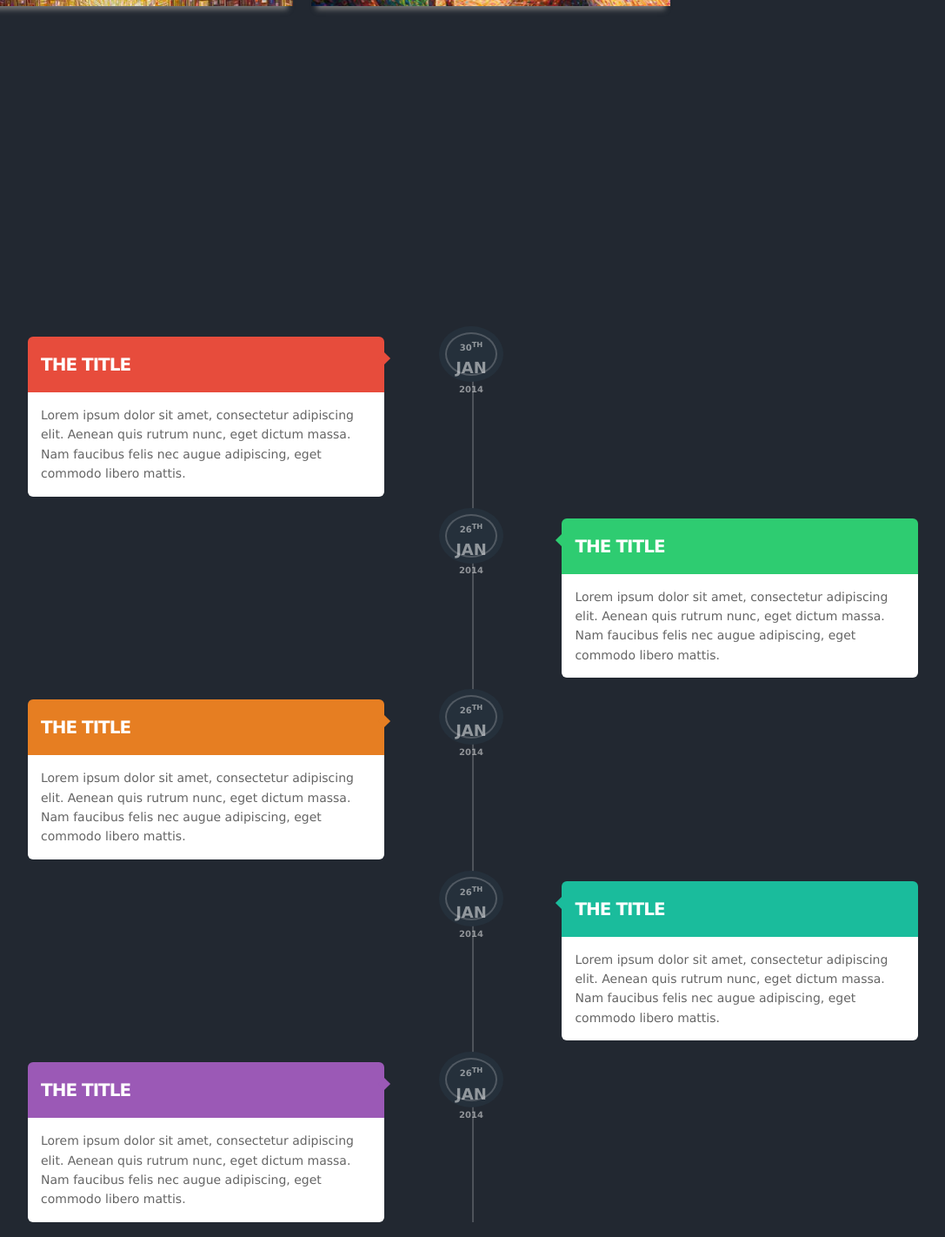
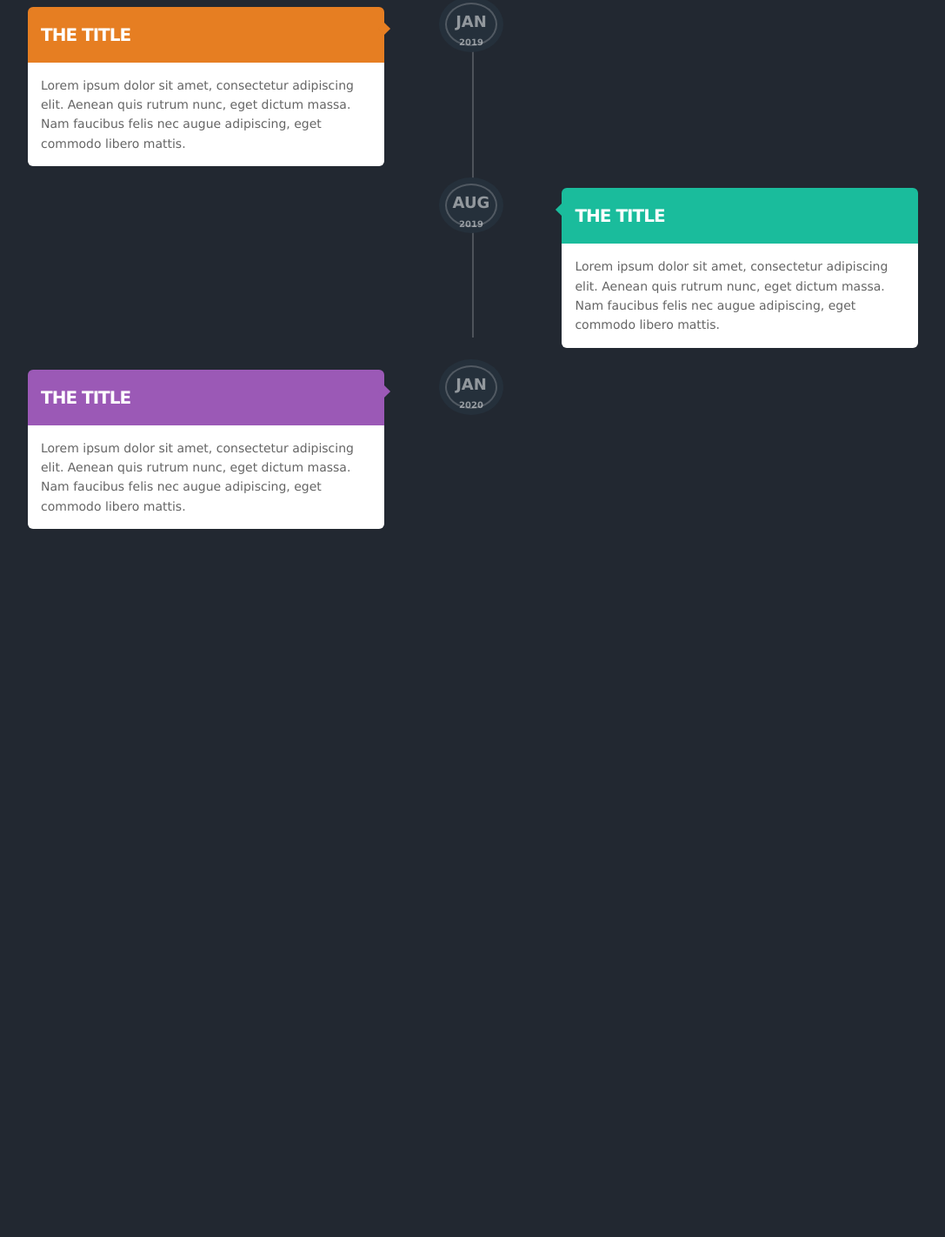
Before and after one commit to B0n-Echo/Javascript-Portfolio, a plain HTML site: page index.html in a window 1280 px wide. Shown: the part 1838-3260 px from the top of the page at 87% size, without its empty margins (96-1183 px from the left). After the commit the page ends 2446 px from the top, so only its background shows below. Drawn offline with nearby package versions, Linux system fonts and the light colour scheme.

Commit message:
🗑 Removing old version of expereinece sections

```diff
--- a/index.html
+++ b/index.html
@@ -25,7 +25,7 @@
                             <!--Main nav to navigate to different parts of the page-->
                             <li><a id="home-link" href="#">Home</a></li>
                             <li><a id="about-link" href="#about">About</a></li>
-                            <li><a id="services-link" href="#professional-experience">Experience</a></li>
+                            <li><a id="services-link" href="#timeline">Experience</a></li>
                             <li><a id="portfolio-link" href="#projects">Projects</a></li>
                             <li><a id="client-link" href="#client">Clients</a></li>
                             <li><a id="contact-link" href="#contact">Contact ME</a></li>
@@ -167,10 +167,7 @@
 
     </section>
 
-    <section id="professional-experience">
-        <div class="experience-header">
-            <h3>My Professional Experience</h3>
-        </div>
+    <!-- <section id="professional-experience">
         <div class="grid">
             <div class="row cf">
                 <div class="slide-up four col">
@@ -215,21 +212,57 @@
                 </div>
             </div>
         </div>
-    </section>
+    </section> -->
 
     <section id="timeline">
+        <div class="experience-header">
+            <h3>My Professional Experience</h3>
+        </div>
         <article>
           <div class="inner">
             <span class="date">
-              <span class="day">30<sup>th</sup></span>
-              <span class="month">Jan</span>
-              <span class="year">2014</span>
+              <!-- <span class="day">30<sup>th</sup></span> -->
+              <span class="month">July</span>
+              <span class="year">2017</span>
             </span>
             <h2>The Title</h2>
             <p>Lorem ipsum dolor sit amet, consectetur adipiscing elit. Aenean quis rutrum nunc, eget dictum massa. Nam faucibus felis nec augue adipiscing, eget commodo libero mattis.</p>
           </div>
         </article>
         <article>
+          <div class="inner">
+            <span class="date">
+              <!-- <span class="day">26<sup>th</sup></span> -->
+              <span class="month">Jan</span>
+              <span class="year">2019</span>
+            </span>
+            <h2>The Title</h2>
+            <p>Lorem ipsum dolor sit amet, consectetur adipiscing elit. Aenean quis rutrum nunc, eget dictum massa. Nam faucibus felis nec augue adipiscing, eget commodo libero mattis.</p>
+          </div>
+        </article>
+        <article>
+          <div class="inner">
+            <span class="date">
+              <!-- <span class="day">26<sup>th</sup></span> -->
+              <span class="month">Aug</span>
+              <span class="year">2019</span>
+            </span>
+            <h2>The Title</h2>
+            <p>Lorem ipsum dolor sit amet, consectetur adipiscing elit. Aenean quis rutrum nunc, eget dictum massa. Nam faucibus felis nec augue adipiscing, eget commodo libero mattis.</p>
+          </div>
+        </article>
+        <article>
+          <div class="inner">
+            <span class="date">
+              <!-- <span class="day">26<sup>th</sup></span> -->
+              <span class="month">Jan</span>
+              <span class="year">2020</span>
+            </span>
+            <h2>The Title</h2>
+            <p>Lorem ipsum dolor sit amet, consectetur adipiscing elit. Aenean quis rutrum nunc, eget dictum massa. Nam faucibus felis nec augue adipiscing, eget commodo libero mattis.</p>
+          </div>
+        </article>
+        <!-- <article>
           <div class="inner">
             <span class="date">
               <span class="day">26<sup>th</sup></span>
@@ -239,40 +272,7 @@
             <h2>The Title</h2>
             <p>Lorem ipsum dolor sit amet, consectetur adipiscing elit. Aenean quis rutrum nunc, eget dictum massa. Nam faucibus felis nec augue adipiscing, eget commodo libero mattis.</p>
           </div>
-        </article>
-        <article>
-          <div class="inner">
-            <span class="date">
-              <span class="day">26<sup>th</sup></span>
-              <span class="month">Jan</span>
-              <span class="year">2014</span>
-            </span>
-            <h2>The Title</h2>
-            <p>Lorem ipsum dolor sit amet, consectetur adipiscing elit. Aenean quis rutrum nunc, eget dictum massa. Nam faucibus felis nec augue adipiscing, eget commodo libero mattis.</p>
-          </div>
-        </article>
-        <article>
-          <div class="inner">
-            <span class="date">
-              <span class="day">26<sup>th</sup></span>
-              <span class="month">Jan</span>
-              <span class="year">2014</span>
-            </span>
-            <h2>The Title</h2>
-            <p>Lorem ipsum dolor sit amet, consectetur adipiscing elit. Aenean quis rutrum nunc, eget dictum massa. Nam faucibus felis nec augue adipiscing, eget commodo libero mattis.</p>
-          </div>
-        </article>
-        <article>
-          <div class="inner">
-            <span class="date">
-              <span class="day">26<sup>th</sup></span>
-              <span class="month">Jan</span>
-              <span class="year">2014</span>
-            </span>
-            <h2>The Title</h2>
-            <p>Lorem ipsum dolor sit amet, consectetur adipiscing elit. Aenean quis rutrum nunc, eget dictum massa. Nam faucibus felis nec augue adipiscing, eget commodo libero mattis.</p>
-          </div>
-        </article>
+        </article> -->
       </section>
 
     <script src="https://cdn.jsdelivr.net/particles.js/2.0.0/particles.min.js"></script>
--- a/styles.css
+++ b/styles.css
@@ -804,13 +804,16 @@ section#timeline {
   width: 80%;
   margin: 20px auto;
   position: relative;
+  padding-top: 10rem;
+  height: 58.5rem;
+  margin-block-end: 170px;
 }
 section#timeline:before {
   content: '';
   display: block;
   position: absolute;
   left: 50%;
-  top: 0;
+  top: 30%;
   margin: 0 0 0 -1px;
   width: 2px;
   height: 100%;
```
